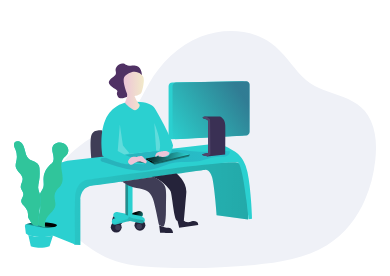
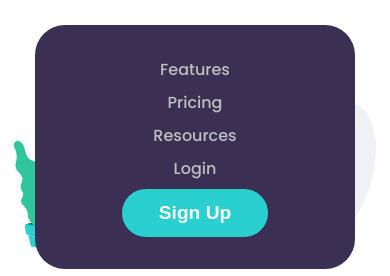
Before and after one commit to Arquimidio/url-shortener, a website: page public/index.html in a window 390 px wide. Shown: the part 55-331 px from the top of the page. Drawn offline with nearby package versions, Linux system fonts and the light colour scheme.

Commit message:
Started mobile menu

```diff
--- a/public/index.html
+++ b/public/index.html
@@ -13,6 +13,13 @@
 	 	<nav>
 			<img src="./images/logo.svg" alt="">
 			<i class="fas fa-bars"></i>
+			<ul class="mobile-menu">
+				<li>Features</li>
+				<li>Pricing</li>
+				<li>Resources</li>
+				<li>Login</li>
+				<button class="get-started--btn">Sign Up</button>
+			</ul>
 		 </nav>
 		<main>
 			<img src="./images/illustration-working.svg" alt="">
--- a/public/style.css
+++ b/public/style.css
@@ -59,6 +59,26 @@ nav{
     padding: 1.2rem 1rem;
     color: var(--gray);
 }
+
+.mobile-menu{
+    position: fixed;
+    list-style-type: none;
+    display: flex;
+    flex-direction: column;
+    justify-content: center;
+    align-items: center;
+    gap: 0.5rem;
+    margin: 0 auto;
+    top: 5rem;
+    left: 50%;
+    transform: translate(-50%, 0);
+    width: 20rem;
+    background: var(--primary-violet);
+    border-radius: 30px;
+    padding: 2rem;
+    z-index: 1;
+}
+
 
 main{
     display: flex;
@@ -150,11 +170,17 @@ form button{
     box-shadow: 0.2rem 0.2rem 1rem rgba(0, 0, 0, 0.2);
     border-radius: 0.5rem;
     padding: 1rem;
-    gap: 0.7rem;
+    gap: 1rem;
     align-items: flex-start;
     margin: 1rem 0;
     overflow: hidden;
     position: relative;
+}
+
+.links--container a{
+    text-decoration: none;
+    color: var(--primary-cyan);
+    font-weight: 700;
 }
 
 .links--container button{
```
